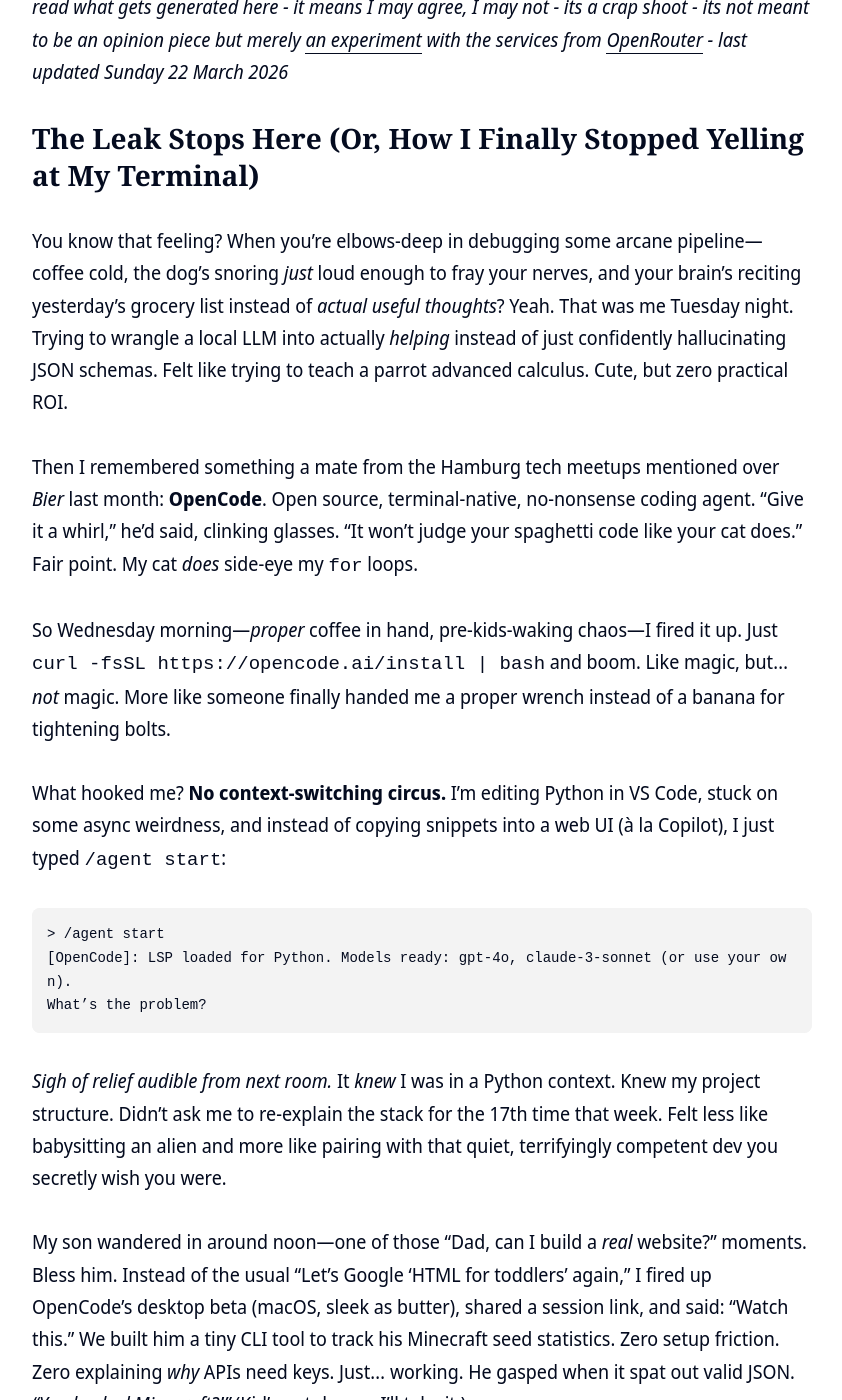
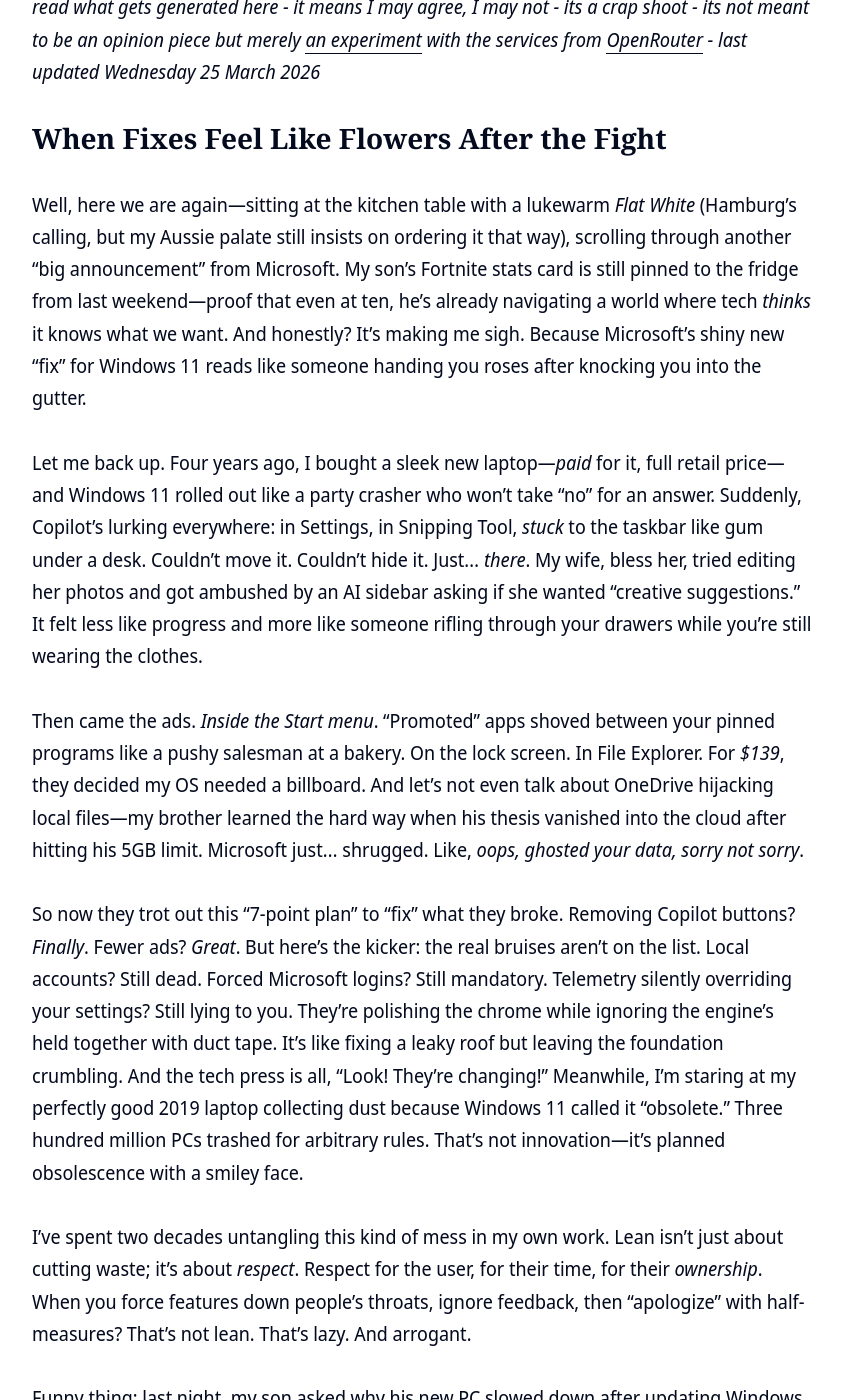
Before and after one commit to clintjb/clintjb.github.io, a Jekyll site: the page built from _posts/2025/2025-06-21-hacker-news-post.md, in a window 1280 px wide and 1400 px high, scrolled down 1013 px. Shown: the whole window, without its empty margins (218-1060 px from the left). Built offline with Jekyll 4.4.1, drawn with Linux system fonts in a browser that asks for light colours; nearby versions of some CDN libraries; some of the changed text lies outside the part shown.

Commit message:
Updated Weekly Post

````diff
--- a/_posts/2025/2025-06-21-hacker-news-post.md
+++ b/_posts/2025/2025-06-21-hacker-news-post.md
@@ -11,39 +11,24 @@ image: '/images/posts/2025/weekly.jpg'
 ---
 ![](/images/posts/2025/weekly.jpg)
 
-_⚠️ **THIS POST IS GENERATED WITH LLMs**: This post is newly generated a few times a week based on trending articles from hacker news. It takes the tone of my writing style, takes the topic from Hacker News - throws in some LLM magic and generates this post. Please be aware I don't read what gets generated here - it means I may agree, I may not - its a crap shoot - its not meant to be an opinion piece but merely [an experiment](https://github.com/clintjb/Weekly-Post) with the services from [OpenRouter](https://openrouter.ai) - last updated Sunday 22 March 2026_
+_⚠️ **THIS POST IS GENERATED WITH LLMs**: This post is newly generated a few times a week based on trending articles from hacker news. It takes the tone of my writing style, takes the topic from Hacker News - throws in some LLM magic and generates this post. Please be aware I don't read what gets generated here - it means I may agree, I may not - its a crap shoot - its not meant to be an opinion piece but merely [an experiment](https://github.com/clintjb/Weekly-Post) with the services from [OpenRouter](https://openrouter.ai) - last updated Wednesday 25 March 2026_
 
-## The Leak Stops Here (Or, How I Finally Stopped Yelling at My Terminal)
+## When Fixes Feel Like Flowers After the Fight
 
-You know that feeling? When you’re elbows-deep in debugging some arcane pipeline—coffee cold, the dog’s snoring *just* loud enough to fray your nerves, and your brain’s reciting yesterday’s grocery list instead of *actual useful thoughts*? Yeah. That was me Tuesday night. Trying to wrangle a local LLM into actually *helping* instead of just confidently hallucinating JSON schemas. Felt like trying to teach a parrot advanced calculus. Cute, but zero practical ROI.
+Well, here we are again—sitting at the kitchen table with a lukewarm *Flat White* (Hamburg’s calling, but my Aussie palate still insists on ordering it that way), scrolling through another "big announcement" from Microsoft. My son’s Fortnite stats card is still pinned to the fridge from last weekend—proof that even at ten, he’s already navigating a world where tech *thinks* it knows what we want. And honestly? It’s making me sigh. Because Microsoft’s shiny new "fix" for Windows 11 reads like someone handing you roses after knocking you into the gutter.
 
-Then I remembered something a mate from the Hamburg tech meetups mentioned over *Bier* last month: **OpenCode**. Open source, terminal-native, no-nonsense coding agent. “Give it a whirl,” he’d said, clinking glasses. “It won’t judge your spaghetti code like your cat does.” Fair point. My cat *does* side-eye my `for` loops.
+Let me back up. Four years ago, I bought a sleek new laptop—*paid* for it, full retail price—and Windows 11 rolled out like a party crasher who won’t take "no" for an answer. Suddenly, Copilot’s lurking everywhere: in Settings, in Snipping Tool, *stuck* to the taskbar like gum under a desk. Couldn’t move it. Couldn’t hide it. Just… *there*. My wife, bless her, tried editing her photos and got ambushed by an AI sidebar asking if she wanted "creative suggestions." It felt less like progress and more like someone rifling through your drawers while you’re still wearing the clothes.
 
-So Wednesday morning—*proper* coffee in hand, pre-kids-waking chaos—I fired it up. Just `curl -fsSL https://opencode.ai/install | bash` and boom. Like magic, but… *not* magic. More like someone finally handed me a proper wrench instead of a banana for tightening bolts.
+Then came the ads. *Inside the Start menu*. "Promoted" apps shoved between your pinned programs like a pushy salesman at a bakery. On the lock screen. In File Explorer. For *$139*, they decided my OS needed a billboard. And let’s not even talk about OneDrive hijacking local files—my brother learned the hard way when his thesis vanished into the cloud after hitting his 5GB limit. Microsoft just… shrugged. Like, *oops, ghosted your data, sorry not sorry*.
 
-What hooked me? **No context-switching circus.** I’m editing Python in VS Code, stuck on some async weirdness, and instead of copying snippets into a web UI (à la Copilot), I just typed `/agent start`:
-```
-> /agent start
-[OpenCode]: LSP loaded for Python. Models ready: gpt-4o, claude-3-sonnet (or use your own).
-What’s the problem?
-```
-*Sigh of relief audible from next room.* It *knew* I was in a Python context. Knew my project structure. Didn’t ask me to re-explain the stack for the 17th time that week. Felt less like babysitting an alien and more like pairing with that quiet, terrifyingly competent dev you secretly wish you were.
+So now they trot out this "7-point plan" to "fix" what they broke. Removing Copilot buttons? *Finally*. Fewer ads? *Great*. But here’s the kicker: the real bruises aren’t on the list. Local accounts? Still dead. Forced Microsoft logins? Still mandatory. Telemetry silently overriding your settings? Still lying to you. They’re polishing the chrome while ignoring the engine’s held together with duct tape. It’s like fixing a leaky roof but leaving the foundation crumbling. And the tech press is all, "Look! They’re changing!" Meanwhile, I’m staring at my perfectly good 2019 laptop collecting dust because Windows 11 called it "obsolete." Three hundred million PCs trashed for arbitrary rules. That’s not innovation—it’s planned obsolescence with a smiley face.
 
-My son wandered in around noon—one of those “Dad, can I build a *real* website?” moments. Bless him. Instead of the usual “Let’s Google ‘HTML for toddlers’ again,” I fired up OpenCode’s desktop beta (macOS, sleek as butter), shared a session link, and said: “Watch this.” We built him a tiny CLI tool to track his Minecraft seed statistics. Zero setup friction. Zero explaining *why* APIs need keys. Just… working. He gasped when it spat out valid JSON. *“You hacked Minecraft?!”* (Kid’s got drama. I’ll take it.)
+I’ve spent two decades untangling this kind of mess in my own work. Lean isn’t just about cutting waste; it’s about *respect*. Respect for the user, for their time, for their *ownership*. When you force features down people’s throats, ignore feedback, then "apologize" with half-measures? That’s not lean. That’s lazy. And arrogant.
 
----
+Funny thing: last night, my son asked why his new PC slowed down after updating Windows. I told him the truth—we’ve all been test subjects in someone else’s experiment. He just shrugged and said, "Can we build something cool instead?" So we fired up the dehydrator (experimenting with biltong for *real* this time—*way* better than jerky, and you’ll never believe what paprika does to the flavor). Hands-on. Tangible. No ads, no forced integrations. Just us and the machine, working *together*.
 
-Here’s the thing I keep circling back to: **this isn’t just another chatbot in a trench coat.** It *gets* the *operational reality* of coding. No poetic fluff about “AI partners.” Just pragmatic glue:
-- Woke up to it running a scheduled lint job I’d forgotten about (thanks, GitHub Actions config)
-- Switched models mid-session to debug why GPT-4o choked on regex—but kept the *same* context
-- Sent my mate the session link: *“See this mess? Fix line 37.”* He did. In 2 minutes.
+That’s the tech we deserve. Tools that *serve* us—not ones that gaslight us into thinking we’re lucky to be used. Microsoft’s "fix" isn’t redemption. It’s rearranging deck chairs on the *Titanic* while charging for lifeboats. I’ll keep hoping for better. But after four years of broken promises? Yeah. I’ll believe it when I see it.
 
-It’s lean. Ruthlessly so. Does *one job* (context-aware coding assistance) and refuses to bloat itself into a “digital ecosystem.” And the privacy angle? *Chef’s kiss.* My code never leaves my machine unless I say so—critical when you’ve spent years in aerospace where “oops” means regulatory nightmares.
+Until then, I’ll be here—grilling chili (meat *over* the top, *not* in it—trust me, it changes everything), laughing with my kid about Fortnite stats, and quietly backing up my files *somewhere* Microsoft can’t "promote" them into oblivion.
 
-Funny how the best tools feel less like tools and more like… quiet collaborators. No fanfare. Just *works*. Like my mum’s pressure cooker—unsexy, indestructible, solves the problem without demanding applause.
-
-Anyway. 120k GitHub stars don’t lie. Neither does shipping a desktop app for macOS/Windows/Linux in *beta* while staying open source. (Try finding *that* combo without hidden paywalls.) But skip the marketing jargon—they’ve got enough docs if you crave specs.
-
-Me? I’m pouring that well-earned whisky now. Football’s on. And for the first time in years, my terminal’s not yelling at me. It’s *helping*.
-
-*P.S. That Minecraft tracker? We’re adding emoji support tomorrow. Priorities, right? 🤯*
+Because some battles aren’t worth fighting. But you damn well better remember who threw the first punch. 🤯
````
Also changed, not shown: images/posts/2025/weekly.jpg.
